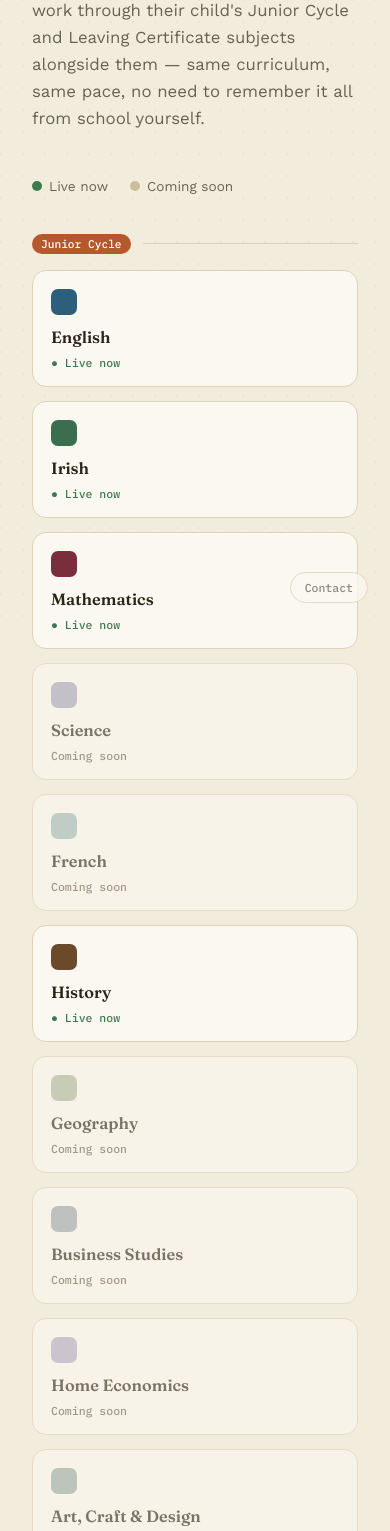
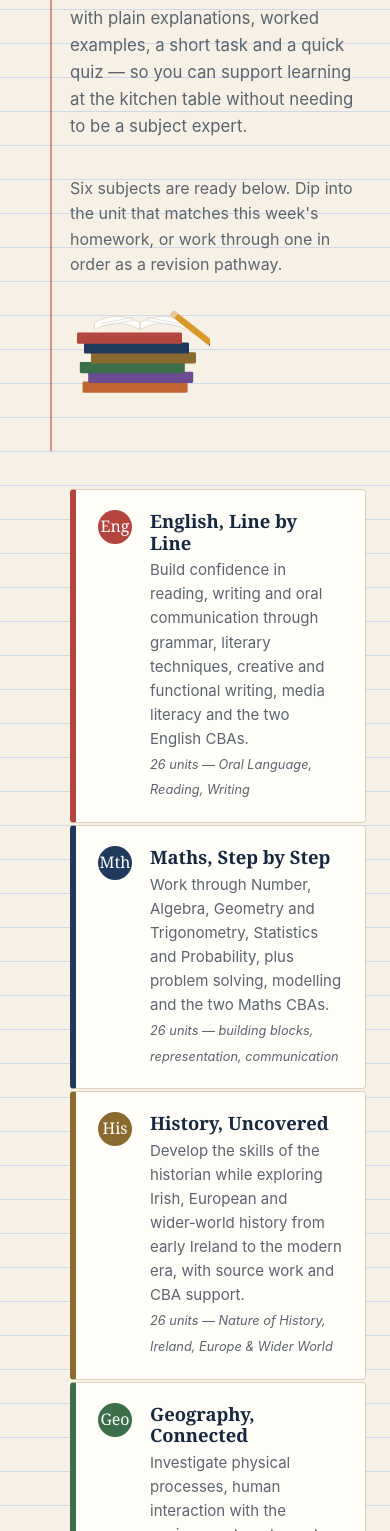
Before and after one commit to colm18-gif/learntogether, a plain HTML site: page index.html in a window 390 px wide. Shown: the part 221-1752 px from the top of the page. Drawn offline with nearby package versions, Linux system fonts and the light colour scheme.

Commit message:
Add files via upload

```diff
--- a/index.html
+++ b/index.html
@@ -1,147 +1,309 @@
-<!DOCTYPE html>
+<!doctype html>
 <html lang="en">
 <head>
-<meta charset="UTF-8">
-<meta name="viewport" content="width=device-width, initial-scale=1.0">
-<title>Study Together — Family Curriculum Companions</title>
-<link rel="preconnect" href="https://fonts.googleapis.com">
-<link href="https://fonts.googleapis.com/css2?family=Fraunces:opsz,wght@9..144,400;9..144,500;9..144,600;9..144,700&family=Work+Sans:wght@400;500;600;700&family=IBM+Plex+Mono:wght@500;600&display=swap" rel="stylesheet">
+<meta charset="utf-8">
+<meta name="viewport" content="width=device-width,initial-scale=1">
+<title>Junior Cycle Pathways — Learning Together</title>
 <style>
   :root{
-    --paper:#F2ECDD; --card:#FBF8F1; --ink:#2B2418; --ink-soft:#6B6152; --line:#DCD2B8;
-    --ochre:#D9A441; --clay:#B5592D;
+    --paper:#f6f1e4;
+    --paper-line:#cfd9ea;
+    --margin:#b5453f;
+    --ink:#232a2f;
+    --soft:#5b6470;
+    --cover:#1f3a5c;
+    --cover-deep:#16283f;
+    --highlight:#d99a2b;
+    --card-bg:#fffdf8;
+    --line:#ddd3bd;
+    --radius:10px;
+
+    --c-english:#b5453f;
+    --c-maths:#1f3a5c;
+    --c-history:#8a6a2f;
+    --c-geography:#3c6e4a;
+    --c-business:#6a4c93;
+    --c-spanish:#c1642f;
   }
-  *{box-sizing:border-box;}
-  html,body{margin:0;padding:0;}
-  body{ background:var(--paper); color:var(--ink); font-family:'Work Sans',sans-serif; -webkit-font-smoothing:antialiased; }
-  body::before{ content:""; position:fixed; inset:0; pointer-events:none; opacity:0.5;
-    background-image: radial-gradient(circle at 1px 1px, rgba(43,36,24,0.06) 1px, transparent 1.6px);
-    background-size:22px 22px; z-index:0; }
-  h1,h2,h3{ font-family:'Fraunces',serif; font-weight:600; margin:0; color:#2B2418; }
-  main{ position:relative; z-index:1; max-width:1080px; margin:0 auto; padding: 56px 32px 90px; }
 
-  .hero{ text-align:left; margin-bottom:46px; }
-  .hero .eyebrow{ font-family:'IBM Plex Mono',monospace; font-size:0.78rem; letter-spacing:0.08em; text-transform:uppercase; color:var(--clay); margin-bottom:14px; }
-  .hero h1{ font-size:2.6rem; max-width:720px; line-height:1.12; }
-  .hero p{ max-width:640px; color:var(--ink-soft); line-height:1.6; margin-top:16px; font-size:1.05rem; }
+  *{box-sizing:border-box}
+  html,body{margin:0}
+  body{
+    background:var(--paper);
+    color:var(--ink);
+    font:16px/1.6 -apple-system,BlinkMacSystemFont,"Segoe UI",Roboto,Helvetica,Arial,sans-serif;
+  }
 
-  .legend{ display:flex; gap:22px; margin:30px 0 8px; flex-wrap:wrap; font-size:0.85rem; color:var(--ink-soft); }
-  .legend span{ display:inline-flex; align-items:center; gap:7px; }
-  .dot{ width:10px; height:10px; border-radius:50%; display:inline-block; }
-  .dot.live{ background:#3E7A4F; }
-  .dot.soon{ background:#C9BE9C; }
+  /* faint copybook ruling across the whole page */
+  body{
+    background-image:
+      linear-gradient(var(--paper-line) 1px, transparent 1px);
+    background-size:100% 34px;
+    background-position:0 128px;
+  }
 
-  .level-title{ font-family:'Fraunces',serif; font-size:1.3rem; margin: 40px 0 16px; display:flex; align-items:center; gap:12px; }
-  .level-title .tag{ font-family:'IBM Plex Mono',monospace; font-size:0.7rem; background:var(--clay); color:#fff; padding:3px 9px; border-radius:20px; }
-  .level-title::after{ content:""; flex:1; height:1px; background:var(--line); }
+  .wrap{max-width:920px;margin:0 auto;padding:0 24px 100px}
 
-  .grid{ display:grid; grid-template-columns: repeat(auto-fill, minmax(230px,1fr)); gap:14px; }
-  .card{ position:relative; border-radius:14px; padding:18px 18px 16px; border:1px solid var(--line); background:var(--card);
-    transition: transform 0.15s ease, box-shadow 0.15s ease; text-decoration:none; color:inherit; display:block; }
-  .card.live{ cursor:pointer; }
-  .card.live:hover{ transform: translateY(-3px); box-shadow: 0 10px 24px rgba(43,36,24,0.1); }
-  .card.soon{ opacity:0.6; }
-  .swatch{ width:26px; height:26px; border-radius:7px; margin-bottom:12px; }
-  .card h3{ font-size:1.02rem; }
-  .card .status{ margin-top:8px; font-family:'IBM Plex Mono',monospace; font-size:0.72rem; display:flex; align-items:center; gap:6px; color:var(--ink-soft); }
-  .card.live .status{ color:#3E7A4F; }
+  header{
+    padding:56px 0 34px;
+    position:relative;
+  }
+  header:before{
+    /* the red margin rule, copybook-style */
+    content:"";
+    position:absolute;
+    left:64px;
+    top:0;
+    bottom:-6px;
+    width:2px;
+    background:var(--margin);
+    opacity:.55;
+  }
+  .header-inner{padding-left:88px}
 
-  .note-box{ margin-top:56px; background:#fff; border:1px dashed var(--ochre); border-radius:14px; padding:22px 26px; }
-  .note-box h3{ font-size:1.05rem; margin-bottom:8px; }
-  .note-box p{ color:var(--ink-soft); line-height:1.6; margin:0; font-size:0.95rem; }
+  h1,h2,h3{font-family:Georgia,"Iowan Old Style","Times New Roman",serif;line-height:1.18;color:var(--cover-deep);margin:0}
+  h1{font-size:2.5rem;letter-spacing:-.01em}
+  .lead{max-width:560px;color:var(--soft);font-size:1.05rem;margin:14px 0 0}
 
+  .hero-row{display:flex;align-items:center;gap:28px;margin-top:36px}
+  .hero-copy{flex:1;min-width:0}
+  .hero-copy p{color:var(--soft);margin:0;max-width:480px}
+  .hero-art{flex:0 0 auto;width:190px}
+  .hero-art svg{width:100%;height:auto;display:block}
+
+  main{padding-left:88px}
+
+  .subject-list{margin-top:44px;display:grid;gap:2px}
+
+  .card{
+    display:flex;
+    align-items:flex-start;
+    gap:18px;
+    background:var(--card-bg);
+    border:1px solid var(--line);
+    border-left-width:6px;
+    border-radius:4px;
+    padding:20px 22px;
+    text-decoration:none;
+    color:inherit;
+    transition:transform .12s ease;
+  }
+  .card:hover{transform:translateX(3px)}
+  .card:focus-visible{outline:3px solid var(--highlight);outline-offset:2px}
+
+  .card .tab{
+    flex:0 0 auto;
+    width:34px;height:34px;
+    border-radius:50%;
+    display:flex;align-items:center;justify-content:center;
+    font-family:Georgia,serif;
+    font-size:1rem;
+    color:#fff;
+  }
+  .card .body{min-width:0}
+  .card h3{font-size:1.15rem;margin-bottom:5px}
+  .card p{margin:0;color:var(--soft);font-size:.94rem;max-width:60ch}
+  .card .meta{margin-top:9px;font-size:.8rem;color:var(--soft);font-style:italic}
+
+  .c-english{border-left-color:var(--c-english)}.c-english .tab{background:var(--c-english)}
+  .c-maths{border-left-color:var(--c-maths)}.c-maths .tab{background:var(--c-maths)}
+  .c-history{border-left-color:var(--c-history)}.c-history .tab{background:var(--c-history)}
+  .c-geography{border-left-color:var(--c-geography)}.c-geography .tab{background:var(--c-geography)}
+  .c-business{border-left-color:var(--c-business)}.c-business .tab{background:var(--c-business)}
+  .c-spanish{border-left-color:var(--c-spanish)}.c-spanish .tab{background:var(--c-spanish)}
+
+  .coming{
+    border:1px dashed var(--line);
+    border-radius:4px;
+    padding:20px 22px;
+    display:flex;align-items:center;gap:18px;
+  }
+  .coming .tab{
+    flex:0 0 auto;width:34px;height:34px;border-radius:50%;
+    border:1px dashed var(--soft);
+  }
+  .coming h3{font-size:1.05rem;margin-bottom:4px;color:var(--soft);font-weight:normal;font-style:italic}
+  .coming p{margin:0;color:var(--soft);font-size:.88rem}
+
+  .features{margin-top:56px}
+  .features h2{font-size:1.4rem;margin-bottom:6px}
+  .features .sub{color:var(--soft);font-size:.92rem;margin:0 0 18px}
+  .features ol{margin:0;padding-left:0;list-style:none;counter-reset:none}
+  .features li{
+    display:flex;gap:16px;
+    padding:14px 0;
+    border-top:1px solid var(--line);
+  }
+  .features li:last-child{border-bottom:1px solid var(--line)}
+  .features b{color:var(--cover-deep);font-family:Georgia,serif;font-weight:normal;flex:0 0 150px}
+  .features span{color:var(--soft)}
+
+  footer{
+    margin-top:52px;
+    padding-top:20px;
+    border-top:1px solid var(--line);
+    color:var(--soft);
+    font-size:.86rem;
+    font-style:italic;
+    max-width:60ch;
+  }
   .contact-link{
-    position:fixed; bottom:20px; right:22px; z-index:2;
-    font-family:'IBM Plex Mono',monospace; font-size:0.72rem; color:var(--ink-soft);
-    background:var(--card); border:1px solid var(--line); border-radius:20px;
-    padding:7px 14px; text-decoration:none; opacity:0.75;
-    transition: opacity 0.15s ease, color 0.15s ease, border-color 0.15s ease;
+    display:inline-block;
+    margin-top:14px;
+    font-style:normal;
+    font-size:.82rem;
+    color:var(--soft);
+    text-decoration:none;
+    border-bottom:1px solid var(--line);
+    padding-bottom:1px;
   }
-  .contact-link:hover{ opacity:1; color:var(--accent-deep, var(--clay)); border-color:var(--clay); }
+  .contact-link:hover{color:var(--cover-deep);border-bottom-color:var(--cover-deep)}
+
+  @media(max-width:640px){
+    header:before{left:26px}
+    .header-inner,main{padding-left:46px}
+    h1{font-size:2rem}
+    .hero-row{flex-direction:column;align-items:flex-start}
+    .hero-art{width:140px}
+    .features li{flex-direction:column;gap:2px}
+    .features b{flex:none}
+  }
+
+  @media (prefers-reduced-motion: reduce){
+    .card{transition:none}
+  }
 </style>
 </head>
 <body>
+<div class="wrap">
+
+<header>
+  <div class="header-inner">
+    <h1>Junior Cycle Pathways</h1>
+    <p class="lead">Shared, parent‑friendly pathways for Junior Cycle subjects. Each one breaks the course into small units with plain explanations, worked examples, a short task and a quick quiz — so you can support learning at the kitchen table without needing to be a subject expert.</p>
+
+    <div class="hero-row">
+      <div class="hero-copy">
+        <p>Six subjects are ready below. Dip into the unit that matches this week's homework, or work through one in order as a revision pathway.</p>
+      </div>
+      <div class="hero-art" aria-hidden="true">
+        <svg viewBox="0 0 200 150" xmlns="http://www.w3.org/2000/svg">
+          <!-- stack of colour-coded copybooks -->
+          <g>
+            <rect x="18" y="108" width="150" height="16" rx="2" fill="#c1642f"/>
+            <rect x="26" y="94" width="150" height="16" rx="2" fill="#6a4c93"/>
+            <rect x="14" y="80" width="150" height="16" rx="2" fill="#3c6e4a"/>
+            <rect x="30" y="66" width="150" height="16" rx="2" fill="#8a6a2f"/>
+            <rect x="20" y="52" width="150" height="16" rx="2" fill="#1f3a5c"/>
+            <rect x="10" y="38" width="150" height="16" rx="2" fill="#b5453f"/>
+          </g>
+          <!-- open book on top -->
+          <g transform="translate(35,4)">
+            <path d="M0 20 C 20 8, 45 8, 65 20 L 65 30 C 45 18, 20 18, 0 30 Z" fill="#fffdf8" stroke="#ddd3bd"/>
+            <path d="M65 20 C 85 8, 110 8, 130 20 L 130 30 C 110 18, 85 18, 65 30 Z" fill="#fffdf8" stroke="#ddd3bd"/>
+            <line x1="65" y1="20" x2="65" y2="30" stroke="#ddd3bd"/>
+            <line x1="10" y1="21" x2="55" y2="12" stroke="#cfd9ea" stroke-width="1"/>
+            <line x1="12" y1="25" x2="57" y2="16" stroke="#cfd9ea" stroke-width="1"/>
+            <line x1="75" y1="12" x2="120" y2="21" stroke="#cfd9ea" stroke-width="1"/>
+            <line x1="73" y1="16" x2="118" y2="25" stroke="#cfd9ea" stroke-width="1"/>
+          </g>
+          <!-- pencil -->
+          <g transform="rotate(38 150 20)">
+            <rect x="140" y="10" width="70" height="9" rx="2" fill="var(--highlight,#d99a2b)"/>
+            <polygon points="210,10 222,14.5 210,19" fill="#4a3223"/>
+            <rect x="140" y="10" width="8" height="9" fill="#e7c8a3"/>
+          </g>
+        </svg>
+      </div>
+    </div>
+  </div>
+</header>
+
 <main>
-  <div class="hero">
-    <div class="eyebrow">A shared curriculum, one subject at a time</div>
-    <h1>Study Together</h1>
-    <p>A growing set of companions for parents and guardians who want to work through their child's Junior Cycle and Leaving Certificate subjects alongside them — same curriculum, same pace, no need to remember it all from school yourself.</p>
+<div class="subject-list">
+
+  <a class="card c-english" href="junior-cycle-english-complete.html">
+    <span class="tab">Eng</span>
+    <span class="body">
+      <h3>English, Line by Line</h3>
+      <p>Build confidence in reading, writing and oral communication through grammar, literary techniques, creative and functional writing, media literacy and the two English CBAs.</p>
+      <span class="meta">26 units — Oral Language, Reading, Writing</span>
+    </span>
+  </a>
+
+  <a class="card c-maths" href="junior-cycle-maths-complete.html">
+    <span class="tab">Mth</span>
+    <span class="body">
+      <h3>Maths, Step by Step</h3>
+      <p>Work through Number, Algebra, Geometry and Trigonometry, Statistics and Probability, plus problem solving, modelling and the two Maths CBAs.</p>
+      <span class="meta">26 units — building blocks, representation, communication</span>
+    </span>
+  </a>
+
+  <a class="card c-history" href="junior-cycle-history-complete.html">
+    <span class="tab">His</span>
+    <span class="body">
+      <h3>History, Uncovered</h3>
+      <p>Develop the skills of the historian while exploring Irish, European and wider‑world history from early Ireland to the modern era, with source work and CBA support.</p>
+      <span class="meta">26 units — Nature of History, Ireland, Europe &amp; Wider World</span>
+    </span>
+  </a>
+
+  <a class="card c-geography" href="junior-cycle-geography-complete.html">
+    <span class="tab">Geo</span>
+    <span class="body">
+      <h3>Geography, Connected</h3>
+      <p>Investigate physical processes, human interaction with the environment, and people, place and change through maps, data, fieldwork and sustainability thinking.</p>
+      <span class="meta">26 units — physical world, interaction, people &amp; place</span>
+    </span>
+  </a>
+
+  <a class="card c-business" href="junior-cycle-business-studies-complete.html">
+    <span class="tab">Bus</span>
+    <span class="body">
+      <h3>Business, In Practice</h3>
+      <p>Apply business concepts to real decisions in personal finance, enterprise and the economy, with practical documents, research, marketing and CBA planning.</p>
+      <span class="meta">26 units — Personal Finance, Enterprise, Our Economy</span>
+    </span>
+  </a>
+
+  <a class="card c-spanish" href="spanish-para-dos-1.html">
+    <span class="tab">Esp</span>
+    <span class="body">
+      <h3>Spanish, Together</h3>
+      <p>A shared Junior Cycle Spanish pathway with vocabulary, phrases, grammar focus, speaking and writing tasks, quizzes and intercultural learning across three years.</p>
+      <span class="meta">24 units — 8 topic modules</span>
+    </span>
+  </a>
+
+  <div class="coming">
+    <span class="tab" aria-hidden="true"></span>
+    <span class="body">
+      <h3>More subjects on the way</h3>
+      <p>Additional Junior Cycle subjects are being expanded into the same step‑by‑step format. Check back for updates as new pathways are added.</p>
+    </span>
   </div>
 
-  <div class="legend">
-    <span><span class="dot live"></span> Live now</span>
-    <span><span class="dot soon"></span> Coming soon</span>
-  </div>
+</div>
 
-  <div class="level-title"><span class="tag">Junior Cycle</span></div>
-  <div class="grid" id="jcGrid"></div>
+<section class="features">
+  <h2>How these pathways help</h2>
+  <p class="sub">Every unit is built the same way, so once you know how one works, you know them all.</p>
+  <ol>
+    <li><b>Clear structure</b><span>Each subject is broken into short units that match classroom learning without requiring a textbook on the table.</span></li>
+    <li><b>Plain explanations</b><span>Key ideas are defined in everyday language, with worked examples and "watch out" notes for common mistakes.</span></li>
+    <li><b>Active practice</b><span>Every unit includes a short task to do together and a quick quiz to check understanding.</span></li>
+    <li><b>Portfolio ready</b><span>Suggestions for evidence to save — drafts, corrections, research, presentations, reflections — support the Classroom‑Based Assessments.</span></li>
+    <li><b>Flexible use</b><span>Jump to the unit that matches this week's topic, or move sequentially as a revision pathway.</span></li>
+  </ol>
+</section>
 
-  <div class="level-title"><span class="tag">Leaving Certificate</span></div>
-  <div class="grid" id="lcGrid"></div>
-
-  <div class="note-box">
-    <h3>How this is being built</h3>
-    <p>Each subject is built from the real NCCA / State Examinations Commission specification rather than a general summary, so the sequence and content match what's actually taught — with a note wherever a school's own order might differ. New subjects are added a couple at a time; this page will update as each one goes live.</p>
-  </div>
+<footer>
+These resources are designed to complement, not replace, classroom teaching. Always check with the teacher for the exact level, sequence and methods expected in your school.
+<br>
+<a class="contact-link" href="mailto:colm@aiaugmentedreading.com">Questions or feedback? Get in touch</a>
+</footer>
 </main>
-
-<a class="contact-link" href="mailto:colm@aiaugmentedreading.com">Contact</a>
-
-<script>
-const PALETTE = ["#2C5F7C","#3B6E4F","#7A2E3D","#3B3F7A","#2A6F72","#6B4A2B","#4B6B3A","#26415C","#5B4B8A","#1F4E4A","#C0603D","#1F6E52"];
-
-const JC = [
-  {name:"English", live:true, href:"junior-cycle-english.html"},
-  {name:"Irish", live:true, href:"junior-cycle-irish.html"},
-  {name:"Mathematics", live:true, href:"junior-cycle-maths.html"},
-  {name:"Science", live:false},
-  {name:"French", live:false},
-  {name:"History", live:true, href:"junior-cycle-history.html"},
-  {name:"Geography", live:false},
-  {name:"Business Studies", live:false},
-  {name:"Home Economics", live:false},
-  {name:"Art, Craft & Design", live:false},
-  {name:"Spanish", live:true, href:"spanish-para-dos.html"}
-];
-
-const LC = [
-  {name:"English", live:false},
-  {name:"Irish", live:false},
-  {name:"Mathematics", live:false},
-  {name:"Biology", live:false},
-  {name:"Business", live:false},
-  {name:"French", live:false},
-  {name:"Geography", live:false},
-  {name:"Home Economics", live:false},
-  {name:"Chemistry", live:false},
-  {name:"Accounting", live:false},
-  {name:"Spanish", live:true, href:"leaving-cert-spanish.html"}
-];
-
-function renderGrid(elId, subjects){
-  const el = document.getElementById(elId);
-  let html = '';
-  subjects.forEach((s, i) => {
-    const color = PALETTE[i % PALETTE.length];
-    if(s.live){
-      html += `<a class="card live" href="${s.href}">
-        <div class="swatch" style="background:${color}"></div>
-        <h3>${s.name}</h3>
-        <div class="status">&#9679; Live now</div>
-      </a>`;
-    } else {
-      html += `<div class="card soon">
-        <div class="swatch" style="background:${color}; opacity:0.45"></div>
-        <h3>${s.name}</h3>
-        <div class="status">Coming soon</div>
-      </div>`;
-    }
-  });
-  el.innerHTML = html;
-}
-
-renderGrid('jcGrid', JC);
-renderGrid('lcGrid', LC);
-</script>
+</div>
 </body>
 </html>
```
